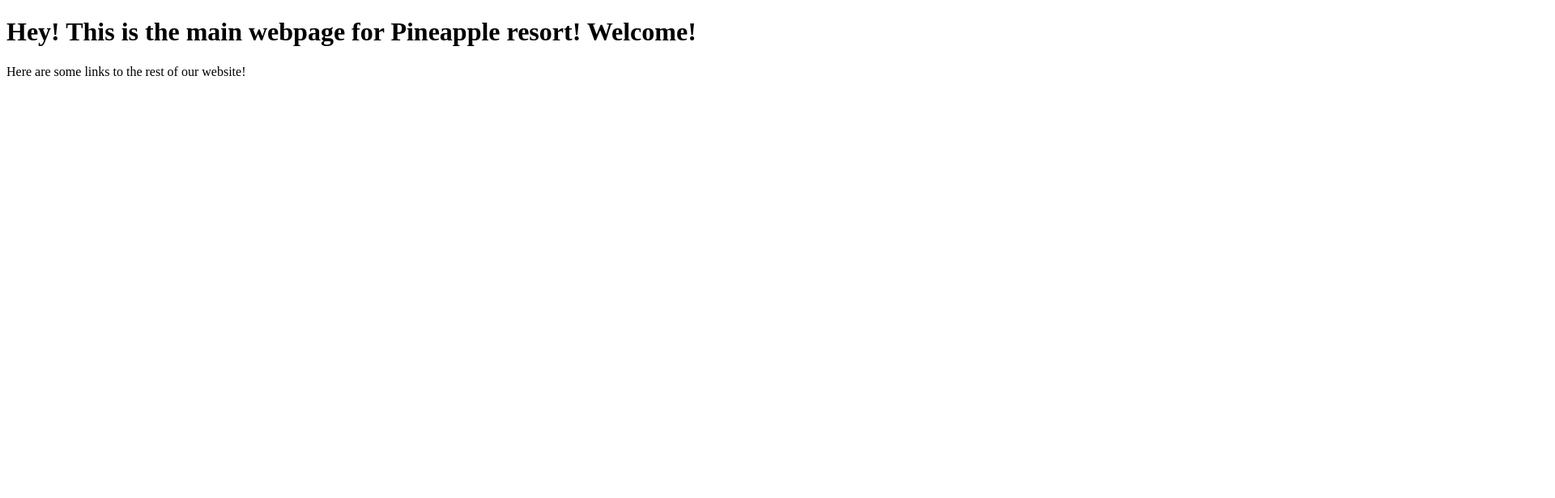
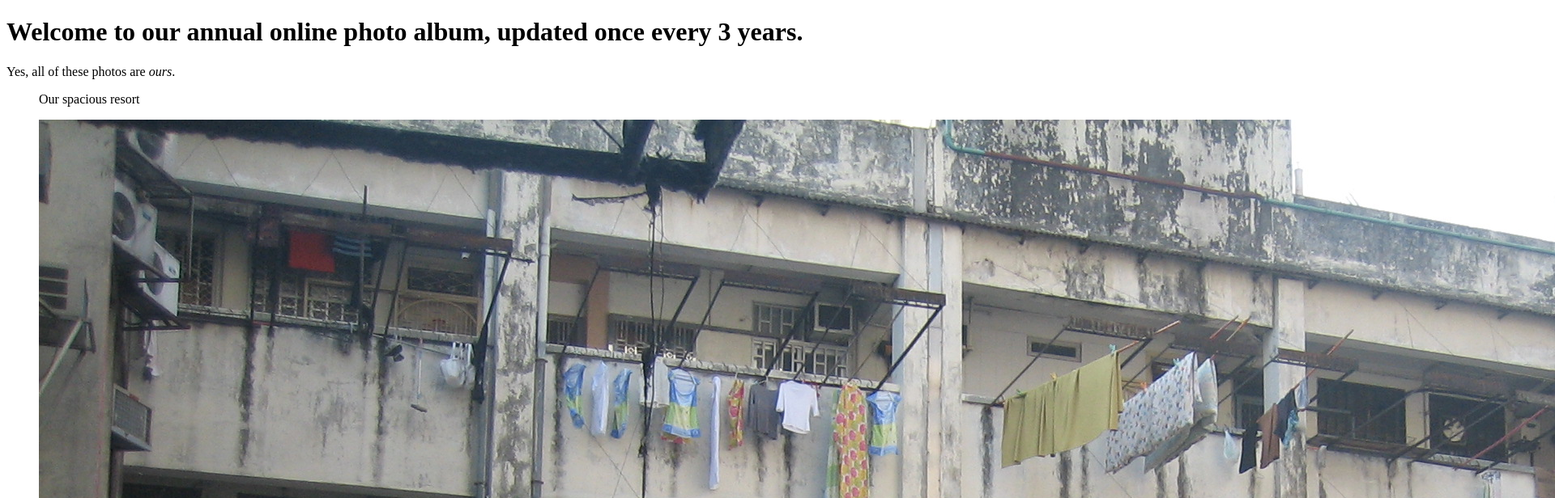
Before and after one commit to jose02460/resort-website, a plain HTML site: page photos.html in a window 1280 px wide. Shown: the top 616 px of the page at 81% size, 1920 px wide, since content can reach past the window. Drawn offline with Linux system fonts and the light colour scheme.

Commit message:
added photo to photos folder and travelers arrangments information completed

```diff
--- a/photos.html
+++ b/photos.html
@@ -1,10 +1,14 @@
 <!DOCTYPE html>
 <html>
   <head>
-    <title>Pineapple Resort</title>
+    <title>Pineapple Resort Photo Album</title>
   </head>
   <body>
-    <h1>Hey! This is the main webpage for Pineapple resort! Welcome!</h1>
-    <p>Here are some links to the rest of our website!</p>
+    <h1>Welcome to our annual online photo album, updated once every 3 years.</h1>
+    <p>Yes, all of these photos are <em>ours</e></em>.</p>
+      <ul>
+        <p>Our spacious resort</p>
+        <img src="img/ugly-hotel.jpg" alt="A ugly Resort>"
+      </ul>
   </body>
 </html>
```
Also changed, not shown: travelarrangments.html (+3 -3 lines), img/ugly-hotel.jpg (added).
